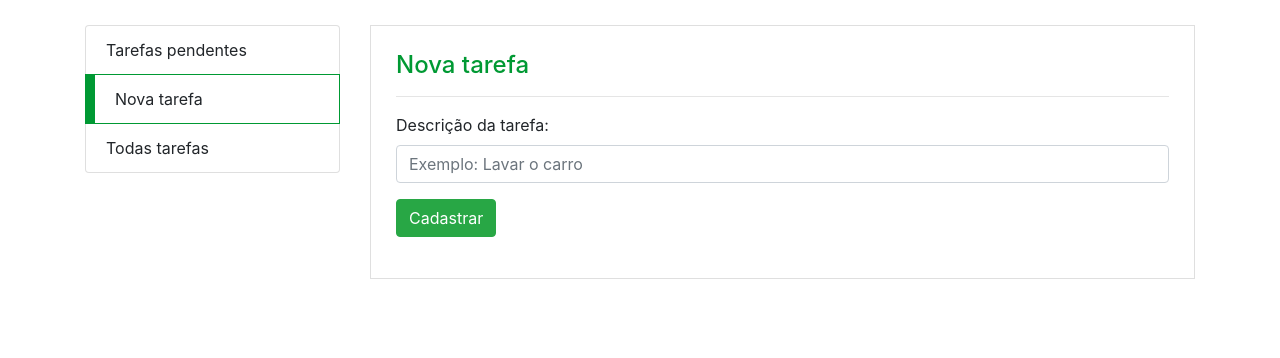
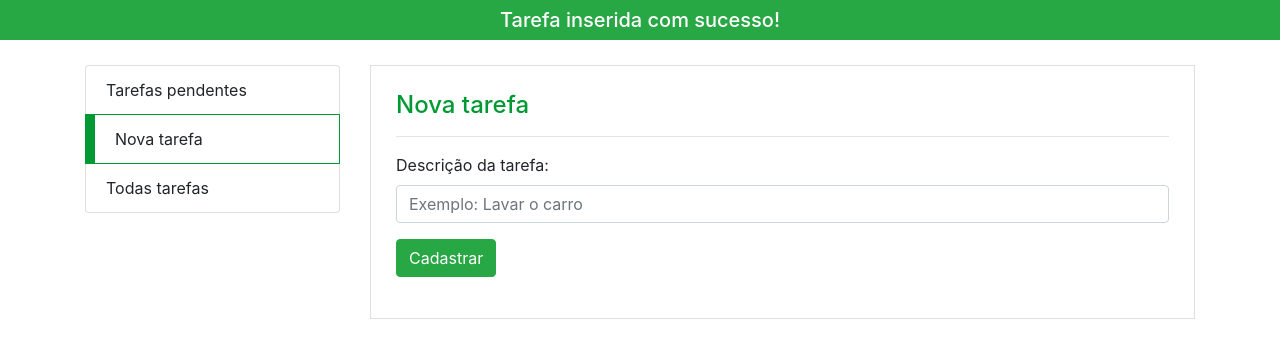
Before and after one commit to MatVicDev/Lista_Tarefas, a PHP site: page /nova_tarefa.php?inclusao=sucesso in a window 1280 px wide. Shown: the part 56-414 px from the top of the page. Run offline with PHP 8.4, Linux system fonts and the light colour scheme; some libraries are stand-ins or nearby versions.

Commit message:
Melhorando o feedback visual para o usuário

```diff
--- a/nova_tarefa.php
+++ b/nova_tarefa.php
@@ -18,6 +18,12 @@
 				</a>
 			</div>
 		</nav>
+
+		<?php if(isset($_GET['inclusao']) && $_GET['inclusao'] == 'sucesso') { ?>
+			<div class="bg-success pt-2 text-white d-flex justify-content-center">
+				<h5>Tarefa inserida com sucesso!</h5>
+			</div>
+		<?php } ?>
 
 		<div class="container app">
 			<div class="row">
--- a/tarefa_controller.php
+++ b/tarefa_controller.php
@@ -12,7 +12,5 @@ $conexao = new Conexao();
 $tarefaService = new TarefaService($conexao, $tarefa);
 $tarefaService->inserir();
 
-echo '<pre>';
-print_r($tarefaService);
-echo '</pre>';
+header('Location: nova_tarefa.php?inclusao=sucesso');
 ?>
```
